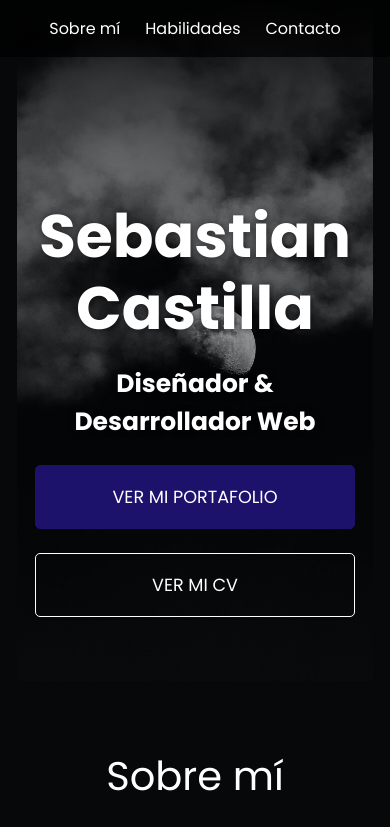
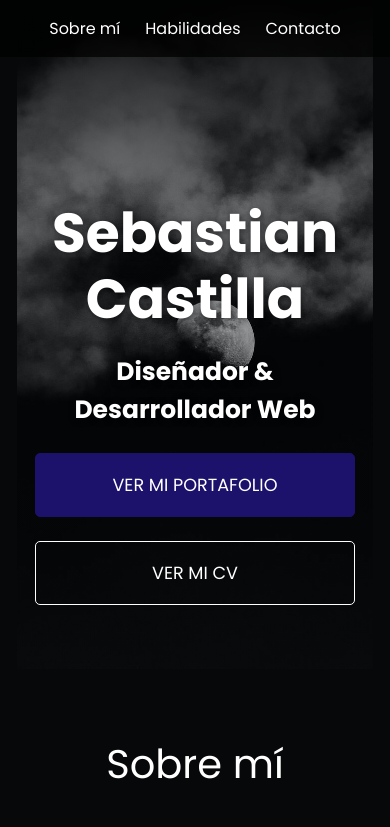
Before and after one commit to SebasCast/sebascast.github.io, a plain HTML site: page index.html in a window 390 px wide. Shown: the top 827 px of the page. Drawn offline with Linux system fonts and the light colour scheme.

Commit message:
Update estilos.css

```diff
--- a/estilos.css
+++ b/estilos.css
@@ -267,6 +267,7 @@ a.whatsapp {
 	}
 	h1 {
 		line-height: 1.2;
+		font-size: 55px;
 	}
 	h3 {
 		line-height: 1.25;
```
